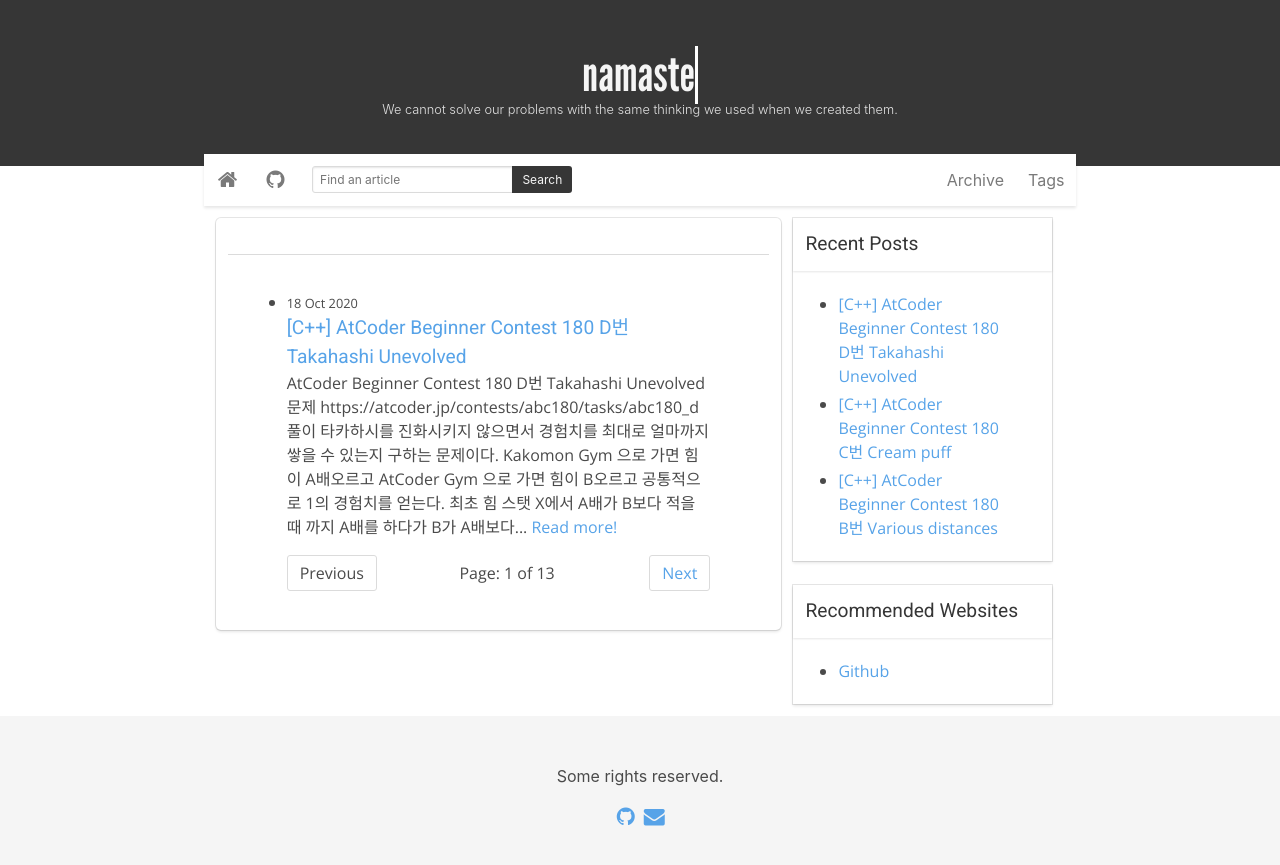
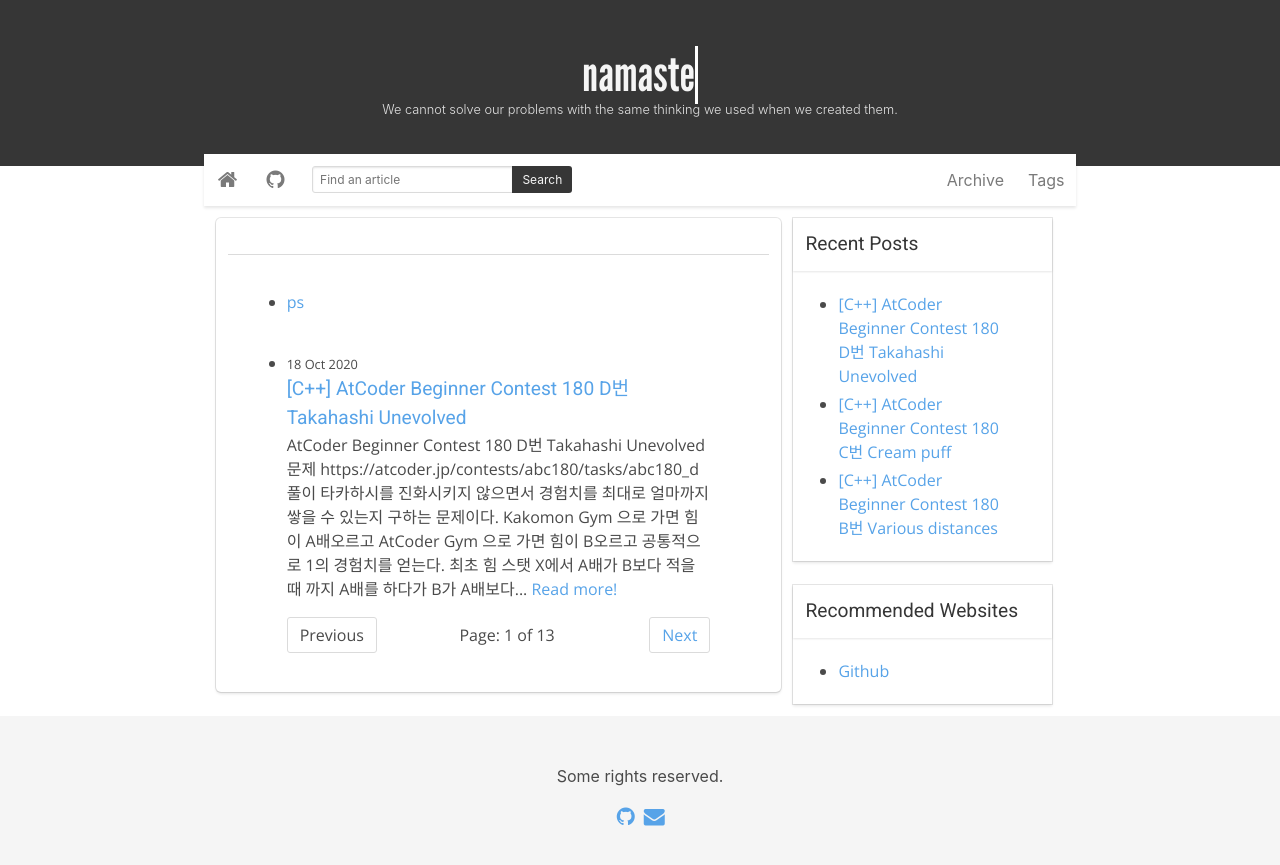
Before and after one commit to sweatpotato13/sweatpotato13.github.io, a Jekyll site: the page built from index.html, in a window 1280 px wide. Shown: the top 865 px of the page. Built offline with Jekyll 4.4.1, drawn with Linux system fonts in a browser that asks for light colours; the list of posts is cut into pages by our own code; comment, search, counter and statistics services are not loaded.

Commit message:
Make category in blog

```diff
--- /dev/null
+++ b/category/ps.md
@@ -0,0 +1,7 @@
+---
+
+layout: category
+
+title: ps
+
+---
--- a/index.html
+++ b/index.html
@@ -2,6 +2,20 @@
 layout: page
 title: ""
 ---
+<header class="site-category">
+    <ul>
+        {% assign pages_list = site.pages %}
+        {% for node in pages_list %}
+        {% if node.title != null %}
+        {% if node.layout == "category" %}
+        <li><a class="category-link {% if page.url == node.url %} active{% endif %}"
+                href="{{ site.baseurl }}{{ node.url }}">{{ node.title }}</a></li>
+        {% endif %}
+        {% endif %}
+        {% endfor %}
+    </ul>
+</header>
+
 <ul class="posts">
     {% for post in paginator.posts %}
     <li class="post">
@@ -9,7 +23,8 @@ title: ""
         <small><a style="color:grey" href="{{ BASE_PATH }}{{ post.url }}#disqus_thread"></a></small>
         <br>
         <a class="nice-title" href="{{ post.url | relative_url }}">{{ post.title }}</a>
-        <p class="nice-text">{{ post.content | strip_html | truncatewords: 50 }} <a href="{{ post.url | relative_url }}">Read more!</a></p>
+        <p class="nice-text">{{ post.content | strip_html | truncatewords: 50 }} <a
+                href="{{ post.url | relative_url }}">Read more!</a></p>
     </li>
     {% endfor %}
     {% include pagination.html %}
```
Also changed, not shown: _layouts/category.html (added, +18 -0 lines).
